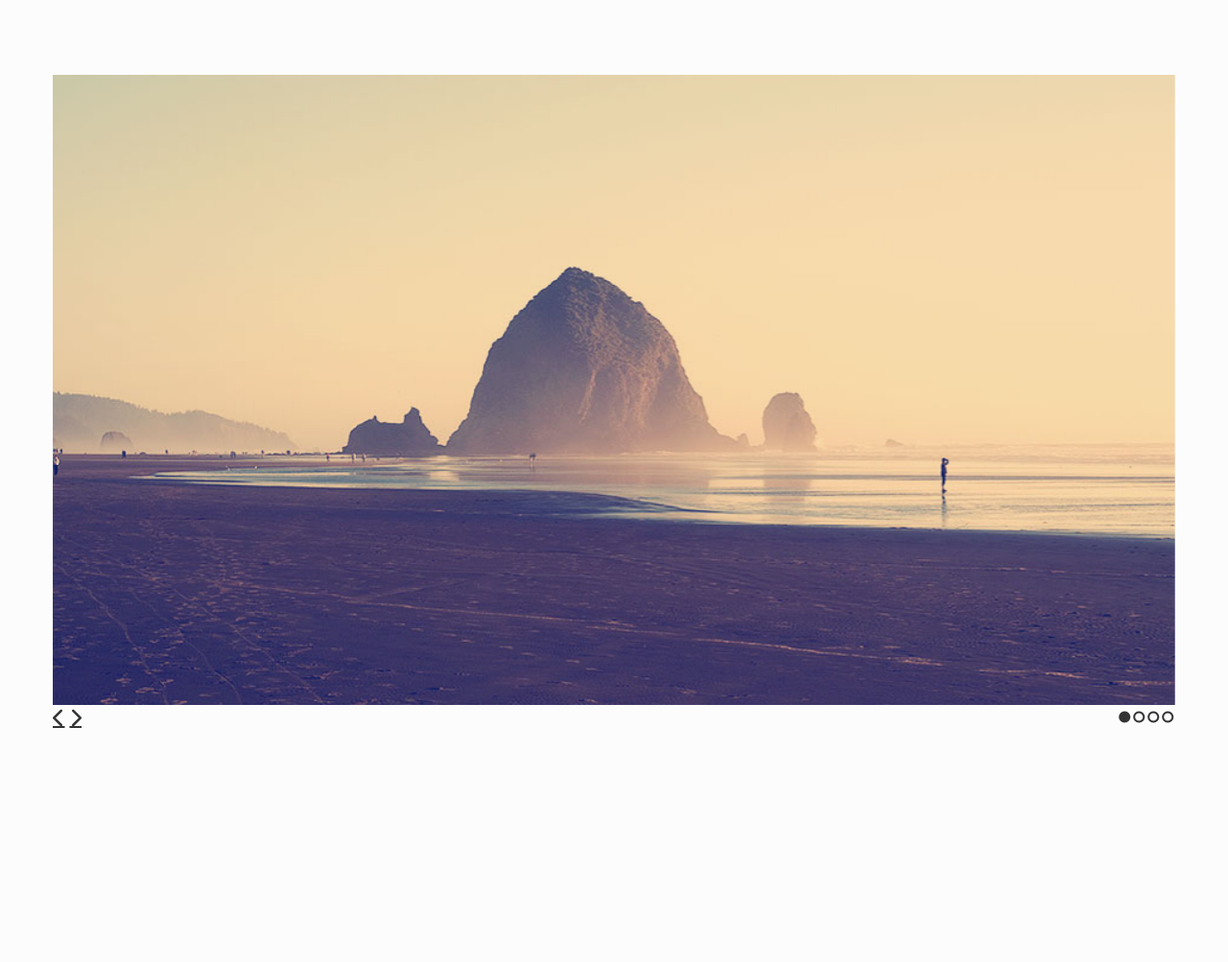
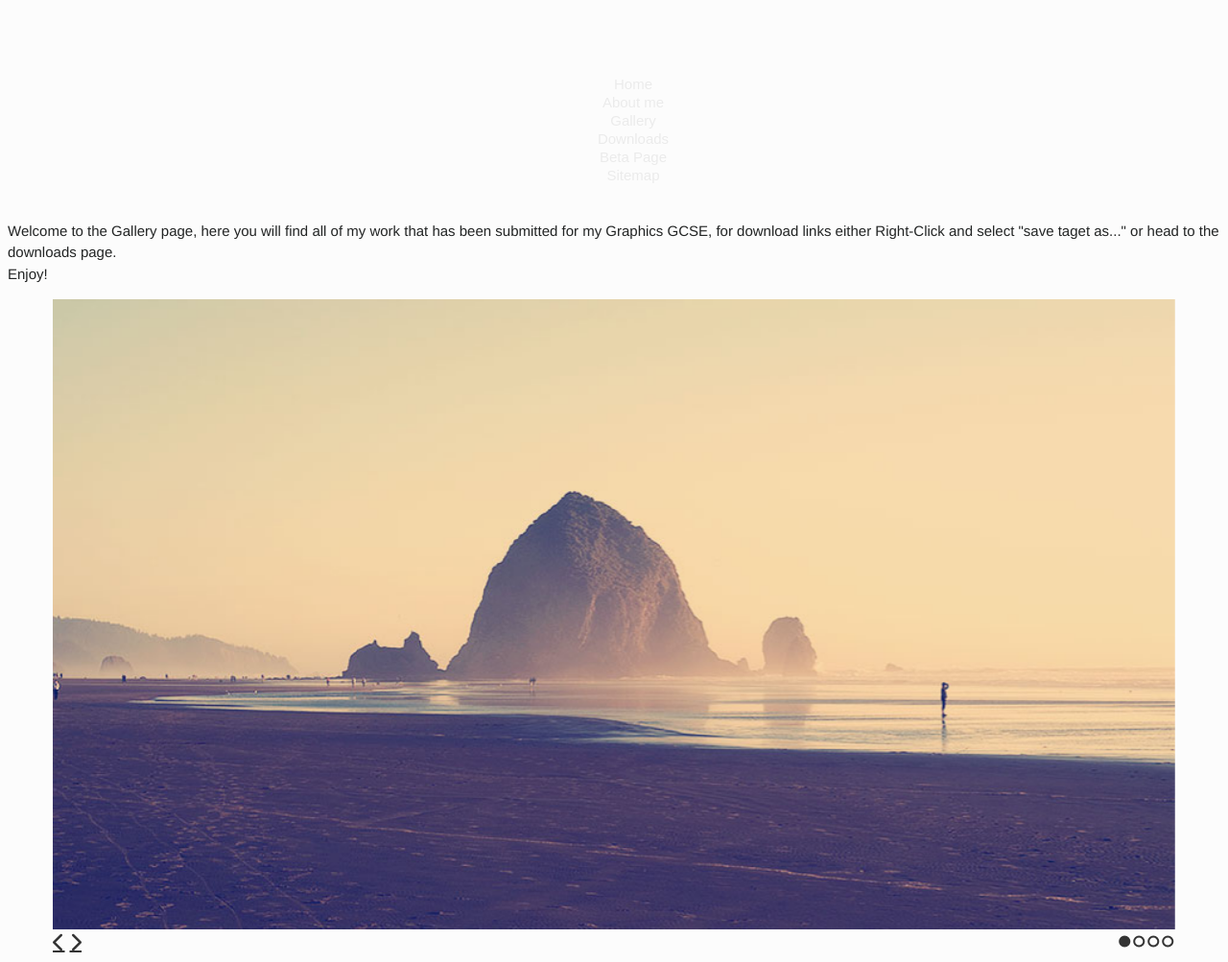
Before and after one commit to boffnoff/boffnoff.github.com, a Jekyll site: the page beta/gallery2beta.html, which Jekyll copies as it is, in a window 1280 px wide. Shown: the whole page at 96% size. Built offline with Jekyll 4.4.1, drawn with Linux system fonts in a browser that asks for light colours; nearby versions of some CDN libraries; library files that are not in the unit come from our copies; before the commit the page ends 900 px from its top, so only the background shows below that.

Commit message:
carried on fiddlign

```diff
--- a/beta/gallery2beta.html
+++ b/beta/gallery2beta.html
@@ -35,9 +35,6 @@
   <!-- SlidesJS Optional: If you'd like to use this design -->
   <style>
     body {
-      -webkit-font-smoothing: antialiased;
-      font: normal 15px/1.5 "Helvetica Neue", Helvetica, Arial, sans-serif;
-      color: #232525;
       padding-top:70px;
     }
 
@@ -149,10 +146,44 @@
     }
   </style>
   <!-- SlidesJS Required: -->
-</head>
+
+
 <body>
 
   <!-- SlidesJS Required: Start Slides -->
+
+
+
+
+
+
+<div id="sticky-header">
+
+
+        <div class='rmm' data-menu-style = "minimal">
+            <ul>
+                <li><a href='index.html'>Home</a></li>
+                <li><a href='about.html'>About me</a></li>
+                <li><a href='gallery.html'>Gallery</a></li>
+                <li><a href='downloads.html'>Downloads</a></li>
+                <li><a href='index.html'>Beta Page</a></li>
+                <li><a href='sitemap.html'>Sitemap</a></li>
+              </ul>
+          </div>
+</div>
+<br>
+
+
+<p>
+    Welcome to the Gallery page, here you will find all of my work that has been submitted for my Graphics GCSE, for download links either Right-Click and select
+    "save taget as..." or head to the downloads page.
+       <br>
+    Enjoy!
+</p>
+
+
+
+
   <!-- The container is used to define the width of the slideshow -->
   <div class="container">
     <div id="slides">
```
